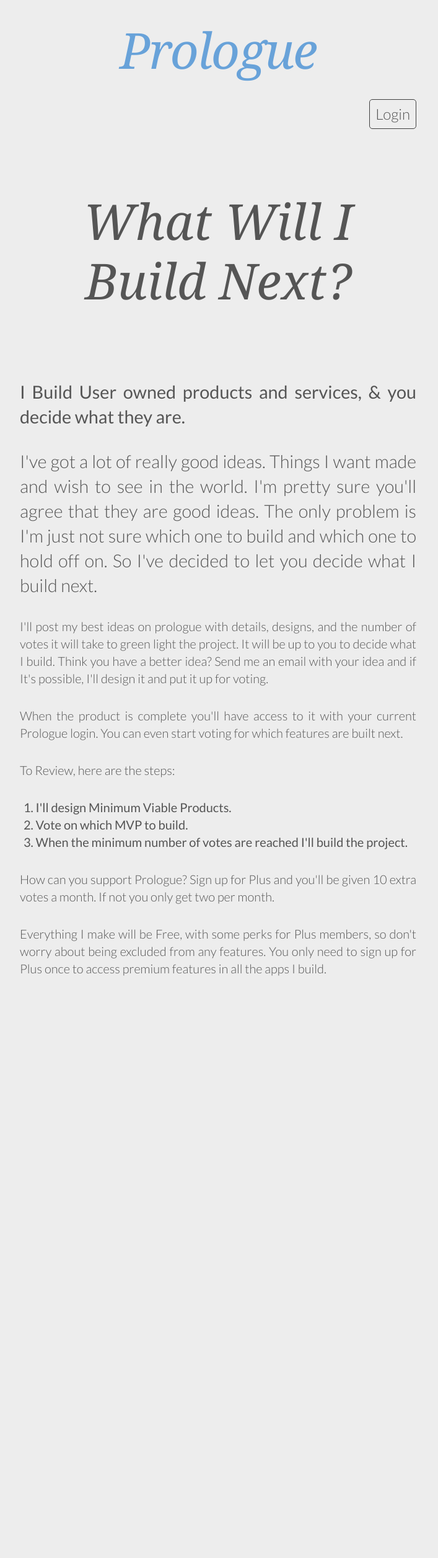
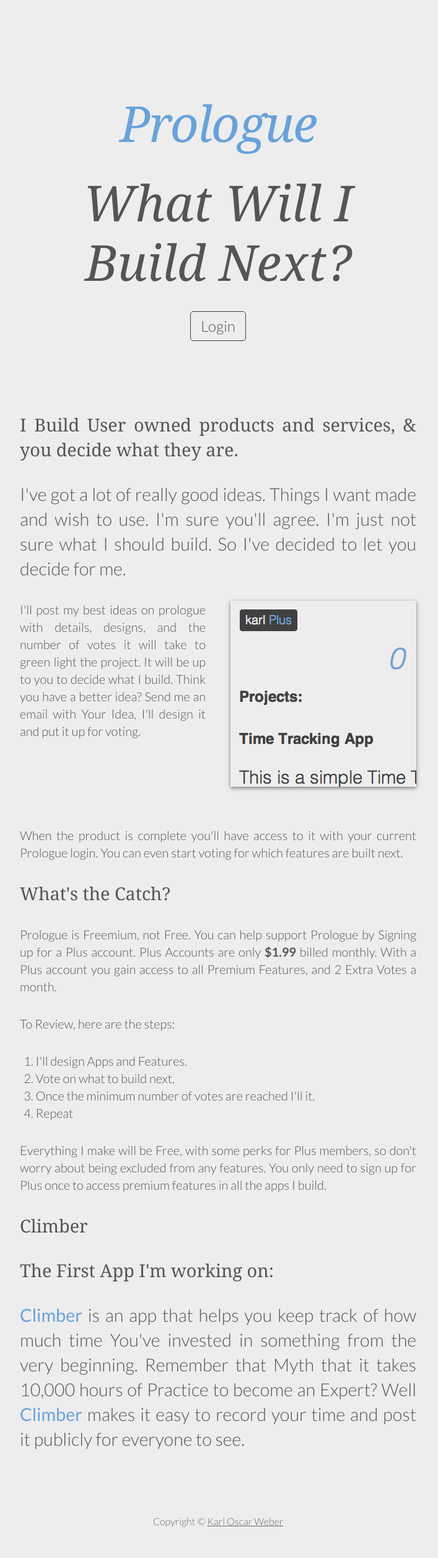
Before and after one commit to karloscarweber/prologue.co, a CakePHP app: the page made by app/View/Pages/home.ctp in a window 1280 px wide. Shown: the whole page at 62% size, without its empty margins (288-995 px from the left). Before the commit the page ends 1574 px from the top, so only its background shows below. Run offline with PHP 8.4 and a stand-in for CakePHP, Linux system fonts and the light colour scheme; the template is opened without the code that fills it, so the values that code supplies are empty; some libraries are stand-ins or nearby versions.

Commit message:
Gussied up the homepage.

```diff
--- a/app/View/Layouts/default.ctp
+++ b/app/View/Layouts/default.ctp
@@ -8,7 +8,6 @@
 		echo $this->Html->meta('icon');
 		echo $this->Html->css('grater');
 		echo $this->Html->css('main');
-
 		echo $this->fetch('meta');
 		echo $this->fetch('css');
 		echo $this->fetch('script');
@@ -27,5 +26,18 @@
 	<div id="footer">
 	</div>
 	<?php // echo $this->element('sql_dump'); ?>
+<script type="text/javascript">
+  var _gauges = _gauges || [];
+  (function() {
+    var t   = document.createElement('script');
+    t.type  = 'text/javascript';
+    t.async = true;
+    t.id    = 'gauges-tracker';
+    t.setAttribute('data-site-id', '523c8b1a613f5d47b5000060');
+    t.src = '//secure.gaug.es/track.js';
+    var s = document.getElementsByTagName('script')[0];
+    s.parentNode.insertBefore(t, s);
+  })();
+</script>
 </body>
 </html>
--- a/app/View/Pages/home.ctp
+++ b/app/View/Pages/home.ctp
@@ -1,40 +1,47 @@
-<div class="grater-container">
+<div class="grater-container highBrow">
 	<h1 class="logo">Prologue</h1>
-</div>
-<div class="grater-container">
+	<h1>What Will I Build next?</h1>
 	<a href="/users/login" class="button login">Login</a>
-</div>
-<div class="grater-container" style="margin-top:100px;">
+	<br>
+	<br>
+	<br>
 	<div class="grater">
-		<h1>What Will I Build next?</h1>
+		<h3>I Build User owned products and services, &amp; you decide what they are.</h3>
+
+		<p class="lead">I've got a lot of really good ideas. Things I want made and wish to use. I'm sure you'll agree. I'm just not sure what I should build. So I've decided to let you decide for me.  </p>
 	</div>
 		<div class="grater">
-		<h2>I Build User owned products and services, &amp; you decide what they are.</h2>
+			<div>
+			<p>I'll post my best ideas on prologue with details, designs, and the number of votes it will take to green light the project. It will be up to you to decide what I build. Think you have a better idea? Send me an email with Your Idea, I'll design it and put it up for voting.</p>
+			</div>
+			<div><img src="/img/snap.png"></div>
+		</div>
+	<div class="grater">
+		<p>When the product is complete you'll have access to it with your current Prologue login. You can even start voting for which features are built next. </p>
 
-<p class="lead">I've got a lot of really good ideas. Things I want made and wish to see in the world. I'm pretty sure you'll agree that they are good ideas. The only problem is I'm just not sure which one to build and which one to hold off on. So I've decided to let you decide what I build next.  </p>
+		<h3>What's the Catch?</h3>
 
-<p>I'll post my best ideas on prologue with details, designs, and the number of votes it will take to green light the project. It will be up to you to decide what I build. Think you have a better idea? Send me an email with your idea and if It's possible, I'll design it and put it up for voting.</p>
-
-<p>When the product is complete you'll have access to it with your current Prologue login. You can even start voting for which features are built next. </p>
+		<p>Prologue is Freemium, not Free. You can help support Prologue by Signing up for a Plus account. Plus Accounts are only <strong>$1.99</strong> billed monthly. With a Plus account you gain access to all Premium Features, and 2 Extra Votes a month. </p>
 
 		<p>To Review, here are the steps:</p>
 
-<ol><li>I'll design Minimum Viable Products.</li><li>Vote on which MVP to build. </li><li>When the minimum number of votes are reached I'll build the project.</li></ol>
-
-<p>How can you support Prologue? Sign up for Plus and you'll be given 10 extra votes a month. If not you only get two per month.</p>
+		<ol><li>I'll design Apps and Features.</li><li>Vote on what to build next. </li><li>Once the minimum number of votes are reached I'll it.</li><li>Repeat</li></ol>
 
 		<p>Everything I make will be Free, with some perks for Plus members, so don't worry about being excluded from any features. You only need to sign up for Plus once to access premium features in all the apps I build.</p>
 
+		<h3>Climber</h3>
+		<h3>The First App I'm working on:</h3>
+	</div>
+	<div class="grater">
+		<p class="lead"><span class="prologueBlue">Climber</span> is an app that helps you keep track of how much time You've invested in something from the very beginning. Remember that Myth that it takes 10,000 hours of Practice to become an Expert? Well <span class="prologueBlue">Climber</span> makes it easy to record your time and post it publicly for everyone to see.</p>
 	</div>
 </div>
 <br>
 <br>
 <br>
-<br>
-<br>
-<br>
-<br>
-<br>
+<div class="elastic-container">
+<p class="copyright">Copyright &copy; <a href="me@karloscarweber.com">Karl Oscar Weber</a></p>
+<br><br></div>
 <!--
 <div class="grater-container">
 	<div class="whiteBorderBox centered">
--- a/app/webroot/css/main.css
+++ b/app/webroot/css/main.css
@@ -114,7 +114,7 @@
   font-style:italic;
   text-align:center;
   font-size:5rem;
-  margin:5rem 0rem;
+  margin:2rem 0rem;
   text-transform:capitalize;
   line-height:6rem;
   font-weight: 400;
@@ -129,6 +129,9 @@
   /*text-shadow: 1px 1px 0px #555555;*/
   letter-spacing: -2px;
 }
+.highBrow {
+  margin-top: 150px !important;
+}
 @media only screen and (max-width: 660px) {
   h1 {
     margin:2rem 0rem;
@@ -137,6 +140,9 @@
   }
   h1.logo {
     font-size:4rem;
+  }
+  .highBrow {
+    margin-top: 0px !important;
   }
 }
 .grater-container, h1, .grater, .grater > div {
@@ -147,45 +153,45 @@
   transition:        all 0.7s ease-in-out 0s;
 }
 /*
-  Margin top and bottom 2rem
+  Margin top 2rem
   text align=
 */
 h2 {
+  font-size: 2.5rem;
+  line-height: 2.5rem;
+  margin:2rem 0 0;
+  text-align: justify;
+}
+h3 {
   font-size: 1.8rem;
   line-height: 2.5rem;
-  margin:2rem 0;
+  margin:2rem 0 0;
   text-align: justify;
 }
-h3 {}
-h4 {
-  text-align: justify;
-  font-weight: 400;
-  font-style: italic;
-  font-size: 2rem;
-  line-height: 1.5rem;
-  margin:0.5rem;
+h1, h2, h3, h4, h5 {
+  font-family: Georgia, Serif;
 }
-h5 {}
-h6 {}
+
+
 /*paragraphs*/
 p {
   font-weight: 300;
   font-size: 1.25rem;
   line-height: 1.75rem;
   text-align: justify;
-  margin: 2rem 0;
+  margin: 2rem 0 0;
   }
 p.lead {
   font-weight: 300;
   font-size: 1.8rem;
   line-height: 2.5rem;
   text-align: justify;
-  margin: 2rem 0rem;
+  margin: 2rem 0 0;
   width: 100%;
 }
 
-ol {font-weight: 300;font-size: 1.25rem;text-align: justify;margin:1rem 0;padding:0 0 0 1.6rem;}
-ol li {font-weight: 400;}
+ol {font-weight: 300;font-size: 1.25rem;text-align: justify;margin:2rem 0 0;padding:0 0 0 1.6rem;}
+ol li {font-weight: 300;}
 
 
 /*links*/
@@ -240,7 +246,7 @@
 
 /* imgs */
 .grater div img {
-  margin:10px auto;
+  margin:2rem 0 0;
   display: block;
   position: relative;
 }
@@ -370,8 +376,10 @@
 }
 
 .login {
-  float:right;
-  display:inline-block;
+  float:none;
+  display:block !important;
+  max-width:70px;
+  margin: 1rem auto;
 }
 
 /*buttons*/
@@ -406,8 +414,20 @@
 
 
 
-
-
+/*Colors & effects*/
+.prologueBlue {
+  color:#68a2d9;
+}
+.shadow, .grater div img{
+  -moz-box-shadow: rgba(0, 0, 0, 0.5) 0 2px 6px;
+  -webkit-box-shadow: rgba(0, 0, 0, 0.5) 0 2px 6px;
+  box-shadow: rgba(0, 0, 0, 0.5) 0 2px 6px;
+}
+.copyright {
+  font-size: 1rem;
+  opacity: 0.85;
+  text-align: center;
+}
 
 
 
@@ -438,14 +458,3 @@
 .clearfix { *zoom: 1; }
 .left    { float:left;}
 .right   { float:right;}
-
-
-
-
-/*All the dashboard stuff*/
-
-.dashboard-container{
-  width:100%;
-  padding:0px;
-  margin:0px;
-}
```
Also changed, not shown: app/View/Layouts/dashboard.ctp (+13 -0 lines), app/webroot/img/snap.png (added). Lines whose indentation alone changed are shown as unchanged.
